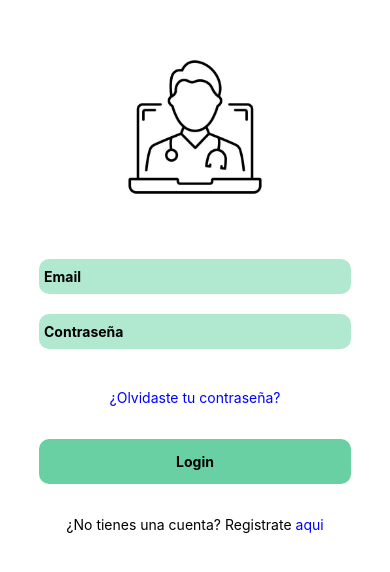
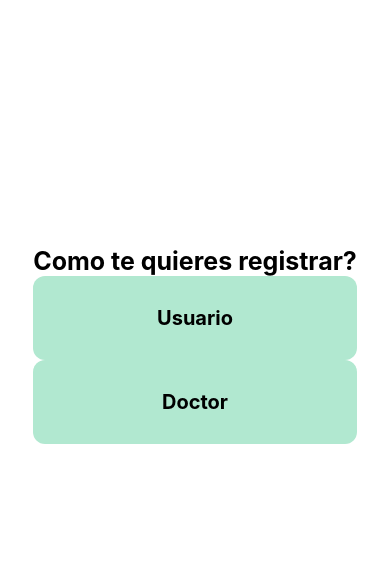
Before and after one commit to MatiasNuniez/NestJsApp, a React Native app in the folder client/: screen / in a window 390 px wide. Shown: the part 142-714 px from the top of the page. Built offline with nearby package versions, Linux system fonts and the light colour scheme.

Commit message:
register

```diff
--- a/client/App.tsx
+++ b/client/App.tsx
@@ -1,30 +1,13 @@
 import { StyleSheet, Text, View } from 'react-native';
-import { Login } from './src/components/login';
-
-
-const firebaseConfig = {
-
-  apiKey: "AIzaSyDwsba03Catu7zohOadC3Gs9t9FCgt699M",
-
-  authDomain: "authm-c7fae.firebaseapp.com",
-
-  projectId: "authm-c7fae",
-
-  storageBucket: "authm-c7fae.appspot.com",
-
-  messagingSenderId: "867664337095",
-
-  appId: "1:867664337095:web:a623d6acd932b1fb14c6e2",
-
-  measurementId: "G-67CV4XMHSP"
-
-};
+import { Login } from './src/components/login/login';
+import { Pre_register } from './src/components/register/pre-register';
 
 
 export default function App() {
   return (
     <View style={styles.container}>
-      <Login/>
+      {/* <Login/> */}
+      <Pre_register/>
     </View>
   );
 }
--- a/client/src/components/login.tsx
+++ b/client/src/components/login/login.tsx
@@ -1,5 +1,5 @@
 import { View, TextInput, Text, Pressable, TouchableOpacity, Image, Alert } from "react-native";
-import { loginStyles } from "../styles/styles";
+import { loginStyles } from "../../styles/styles";
 import { useState } from "react";
 
 export const Login: React.FC = () => {
@@ -37,12 +37,12 @@ export const Login: React.FC = () => {
 
             <View style={loginStyles.loginContainer}>
 
-                <Image source={require('../../assets/doctor.jpg')} style={{ width: 200, height: 200 }} />
+                <Image source={require('../../../assets/doctor.jpg')} style={{ width: 200, height: 200 }} />
 
                 <View style={{ width: '100%', alignItems: 'center', gap: 20 }}>
                     <TextInput style={loginStyles.inputLogin} placeholder="Email" value={email} onChangeText={setEmail} textContentType="emailAddress" />
                     <TextInput secureTextEntry={true} style={loginStyles.inputLogin} placeholder="Contraseña" value={password} onChangeText={setPassword} textContentType="password" />
-                    <TouchableOpacity onPress={login}>
+                <TouchableOpacity onPress={login}>
                     <Text style={loginStyles.forgotPassword}>¿Olvidaste tu contraseña?</Text>
                 </TouchableOpacity>
                 </View>
--- /dev/null
+++ b/client/src/components/register/pre-register.tsx
@@ -0,0 +1,35 @@
+import { View, Text, TouchableOpacity, Pressable } from "react-native";
+import { preRegisterStyles } from '../../styles/styles'
+import { useState } from "react";
+import { Register } from "./register";
+
+export const Pre_register: React.FC = () => {
+
+    const [userOrDoctor, setUserOrDoctor] = useState<string>('')
+
+    return (
+        <>
+            {userOrDoctor === '' ?
+                <View style={preRegisterStyles.container}>
+                        <View style={preRegisterStyles.selectContainer}>
+                             <Text style={preRegisterStyles.text}>Como te quieres registrar?</Text>
+                            <View style={preRegisterStyles.select}>
+                                <Pressable onPress={() => setUserOrDoctor('user')}>
+                                    <Text style={preRegisterStyles.selectText}>Usuario</Text>
+                                </Pressable>
+                            </View>
+
+                            <View style={preRegisterStyles.select}>
+                            <Pressable onPress={() => setUserOrDoctor('doctor')}>
+                                    <Text style={preRegisterStyles.selectText}>Doctor</Text>
+                                </Pressable>
+                            </View>
+                        </View>
+                </View>
+                :
+                <Register typeUser={userOrDoctor} />
+            }
+        </>
+    )
+
+}
--- /dev/null
+++ b/client/src/components/register/register.tsx
@@ -0,0 +1,30 @@
+import { useEffect, useState } from "react"
+import { Pressable, TextInput, View, Text, ScrollView } from "react-native"
+import { stylesRegister } from '../../styles/styles'
+import { user } from "../../utils/constants"
+import { doctor } from "../../utils/constants"
+
+interface RegisterProps {
+    typeUser: string
+}
+
+export const Register: React.FC<RegisterProps> = ({ typeUser }) => {
+
+    const [userOrDoctor, setUserOrDoctor] = useState<string>(typeUser)
+
+
+    return (
+    <>
+            <View style={stylesRegister.content}>
+                {typeUser === 'user' ?
+                user.map( user =>
+                <TextInput style={stylesRegister.inputText} placeholder={user} key={user}/>)
+                : doctor.map(doctor =>
+                <TextInput style={stylesRegister.inputText} placeholder={doctor} key={doctor}/>)}
+            </View>
+        <Pressable style={stylesRegister.button}>
+            <Text style={stylesRegister.textButton}>Registar</Text>
+        </Pressable>
+    </>
+    )
+}
--- a/client/src/styles/styles.tsx
+++ b/client/src/styles/styles.tsx
@@ -47,3 +47,55 @@ export const loginStyles = StyleSheet.create({
     }
 
 })
+
+export const preRegisterStyles = StyleSheet.create({
+    container:{
+        justifyContent:'center'
+    },
+    text:{
+        fontWeight:'bold',
+        fontSize:25
+    },
+    selectContainer:{
+        height: '50%',
+        justifyContent:'space-between',
+        marginTop:60
+    },
+    select:{
+        padding:30,
+        backgroundColor:colors.verdeInput,
+        borderRadius:12,
+        alignItems:'center'
+    },
+    selectText:{
+        fontWeight:'bold',
+        fontSize:20
+    }
+})
+
+export const stylesRegister = StyleSheet.create({
+    content:{
+        justifyContent:'center',
+        textAlign:'center',
+        width:'70%',
+        height:'40%',
+        gap:15,
+    },
+    inputText:{
+        backgroundColor:colors.verdeInput,
+        padding:10,
+        borderRadius:10,
+        fontWeight:'bold'
+    },
+    button:{
+        backgroundColor:colors.verdeBoton,
+        width:'70%',
+        padding:25,
+        borderRadius:10,
+        alignItems:'center',
+        marginTop:55
+    },
+    textButton:{
+        fontWeight:'bold'
+    }
+})
--- /dev/null
+++ b/client/src/utils/constants.tsx
@@ -0,0 +1,3 @@
+export const user = ['name','phone','email','password']
+
+export const doctor = ['name','phone','email','password','especialidad']
```
Also changed, not shown: 1 other file (tests, documents, lock files or other folders).
